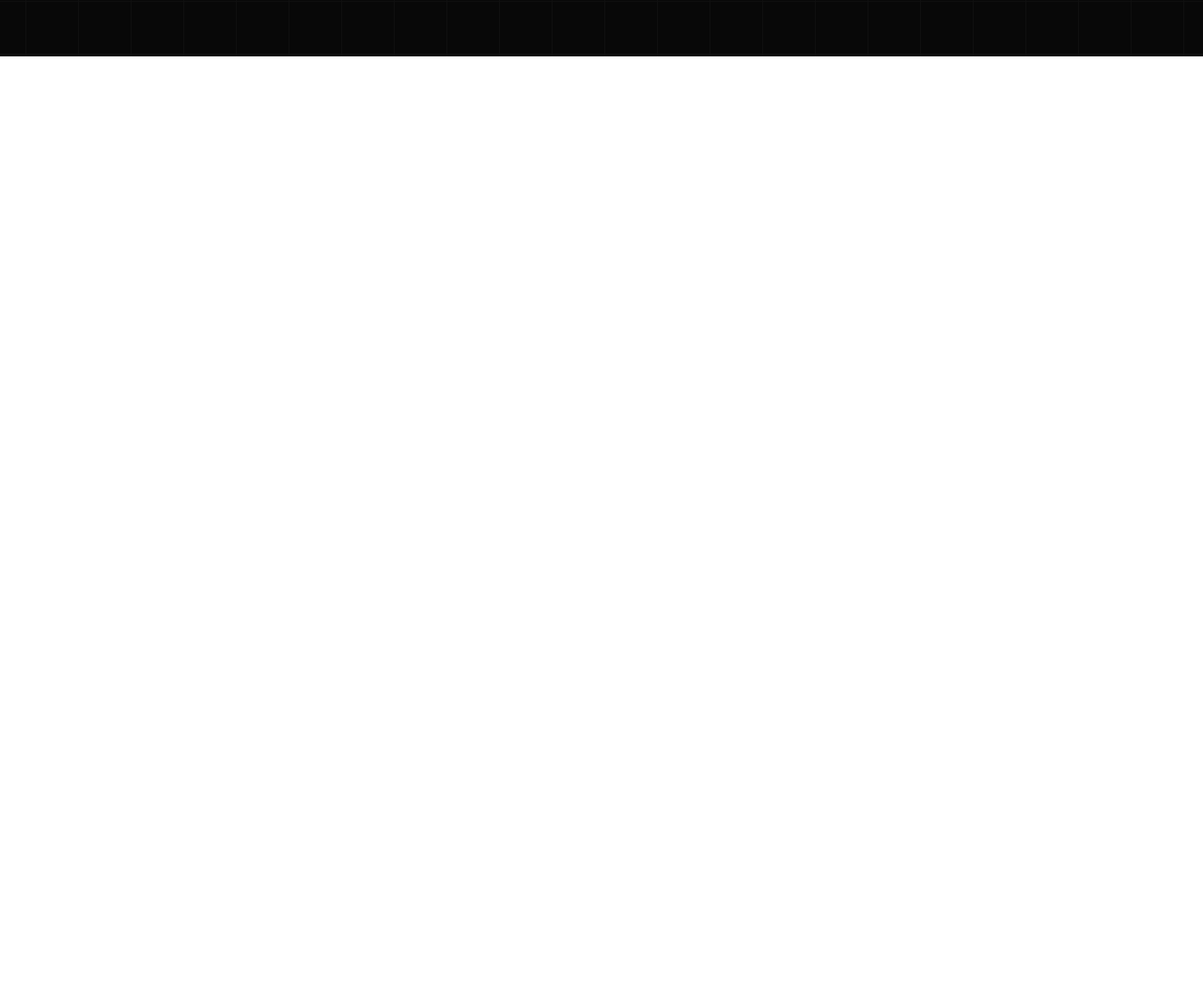
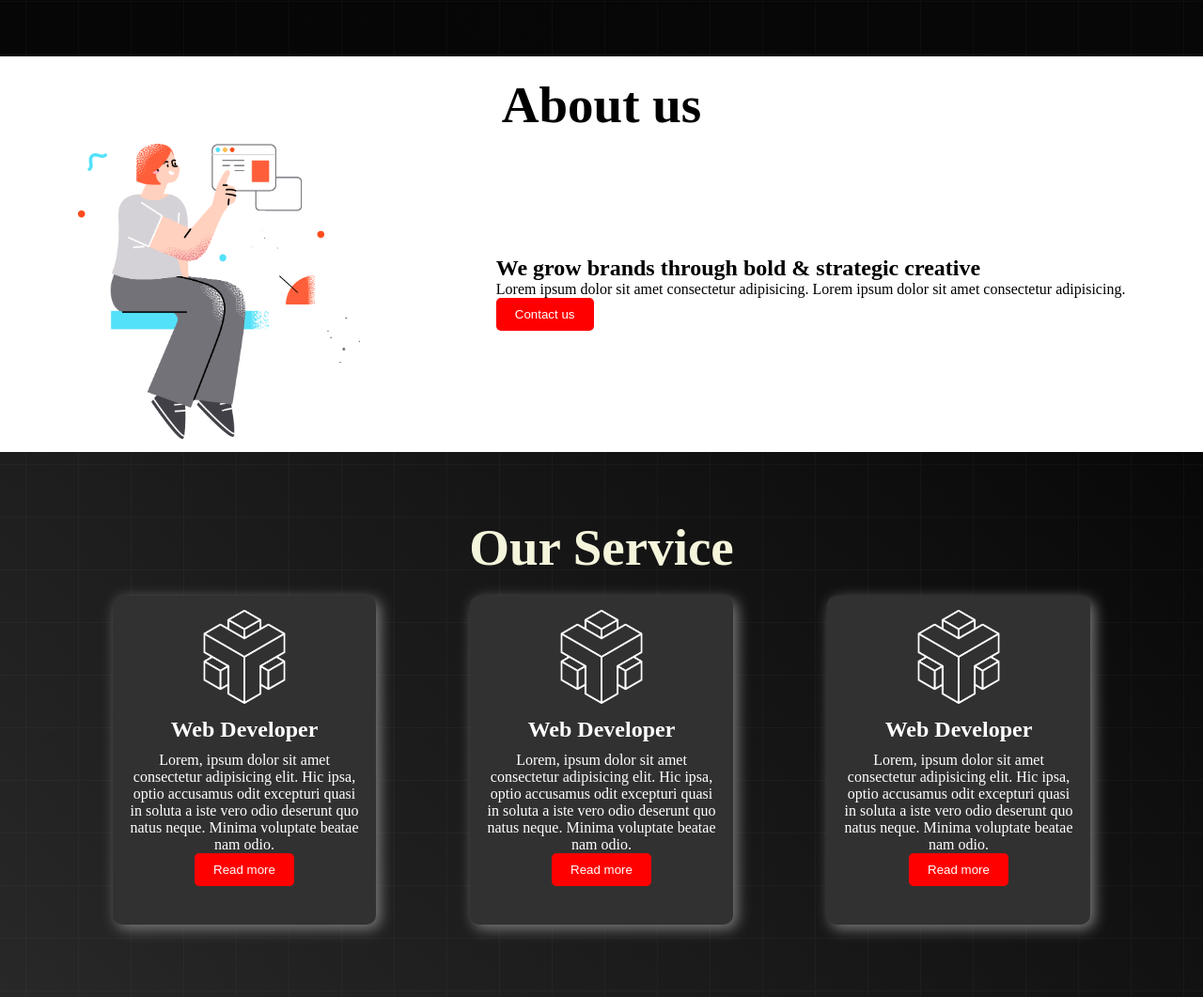
Before and after one commit to dibeyndu/demo-website, a plain HTML site: page index.html in a window 1280 px wide. Shown: the part 835-1896 px from the top of the page at 94% size. Before the commit the page ends 895 px from the top, so only its background shows below. Drawn offline with Linux system fonts and the light colour scheme.

Commit message:
new chacnges

```diff
--- a/css.css
+++ b/css.css
@@ -37,7 +37,7 @@
     /* border: 2px solid black; */
     color:white;
     align-items: center;
-    background-image: url(./images/background.png), linear-gradient(45deg,rgb(8,8,8),rgb(8, 8, 8));
+    background-image: url(./images/background.png), linear-gradient(45deg,rgb(6, 6, 6),rgb(8, 8, 8));
 }
 .title{
     font-size: 55px;
@@ -55,7 +55,48 @@
     border:none;
     border-radius: 5px;
 }
-.btn:hover{
-    color: yellowgreen;
-    background-color: blue;
+.about-container{
+ display: flex;
+ justify-content: space-around;
+ align-items: center;
+ flex-direction: row-reverse;
+ padding: 10px;
 }
+.about-us{
+    text-align: center;
+    padding-top: 20px;
+}
+
+.box{
+    width: 250px;
+    height: 320px;
+    box-shadow: 4px 4px 15px gray;
+    background-color: rgb(50, 49, 49);
+    text-align: center;
+    padding: 15px;
+    border-radius: 10px;
+    color: white;
+
+}
+.icon{
+    width: 100px;
+}
+.box-title{
+    padding: 10px;
+}
+.box-description1{
+    padding: 5px;
+}
+.service-container{
+    display:flex;
+    justify-content: space-around;
+    padding: 20px;
+
+}
+
+.our{
+    height: 60vh;
+    background-image: url(./images/background.png),linear-gradient(45deg,rgb(40, 40, 40),rgb(8, 8, 8));
+    color: beige;
+    padding: 50px;
+}
--- a/index.html
+++ b/index.html
@@ -36,6 +36,52 @@
                     </div>
                 </div>
         </section>
+        <!-- about section -->
+        <section>
+            <h1 class="title about-us">About us</h1>
+            <div class="about-container">
+                <div class="about-info">
+                <h2>We grow brands through
+                        bold & strategic creative</h2>
+                <p>Lorem ipsum dolor sit amet consectetur adipisicing.
+                Lorem ipsum dolor sit amet consectetur adipisicing.</p>
+                <button class="btn">Contact us</button>
+                </div>
+                <div class="about-photo">
+                    <img class="img" src="./images/section.png" alt="ss">
+                </div>
+            </div>
+        </section>
+        <!-- Our Service's section -->
+        <section>
+            <div class="our">
+            <h1 class="title about-us">Our Service</h1>
+            <div class="service-container">
+                <div class="box">
+                    <img class="icon" src="./icon/0.png" alt="0">
+                    <h2 class="box-title">Web Developer</h2>
+                    <p class="box-description">Lorem, ipsum dolor sit amet consectetur adipisicing elit. Hic ipsa, optio accusamus odit excepturi quasi in soluta a iste vero odio deserunt quo natus neque. Minima voluptate beatae nam odio.</p>
+                    <button class="btn">Read more</button>
+                </div>
+                <div class="box">
+                    <img class="icon" src="./icon/0.png" alt="0">
+                    <h2 class="box-title">Web Developer</h2>
+                    <p class="box-description">Lorem, ipsum dolor sit amet consectetur adipisicing elit. Hic ipsa, optio accusamus odit excepturi quasi in soluta a iste vero odio deserunt quo natus neque. Minima voluptate beatae nam odio.</p>
+                    <button class="btn">Read more</button>
+                </div>
+                <div class="box">
+                    <img class="icon" src="./icon/0.png" alt="0">
+                    <h2 class="box-title">Web Developer</h2>
+                    <p class="box-description">Lorem, ipsum dolor sit amet consectetur adipisicing elit. Hic ipsa, optio accusamus odit excepturi quasi in soluta a iste vero odio deserunt quo natus neque. Minima voluptate beatae nam odio.</p>
+                    <button class="btn">Read more</button>
+                </div>
+            </div>
+            </div>
+        </section>
+        <!-- foot section -->
+        <section>
+
+        </section>
     </main>
 
 
```
